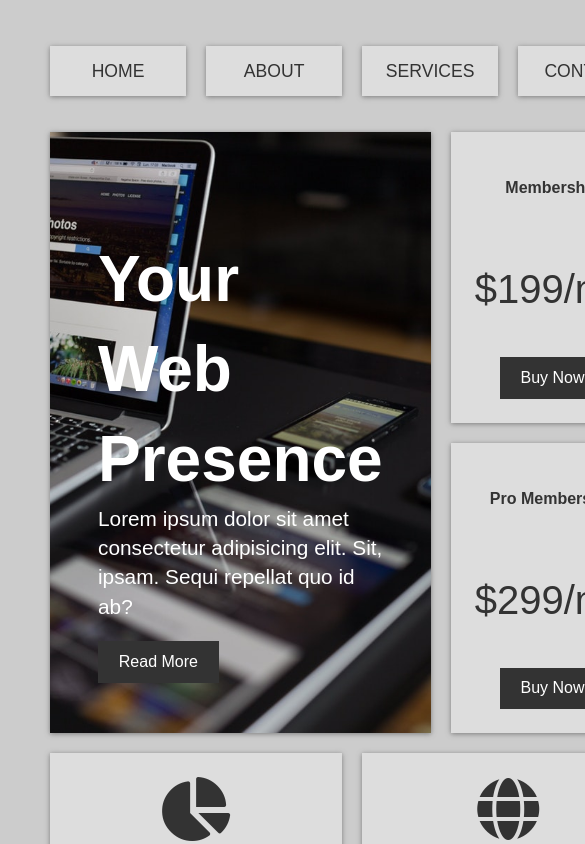
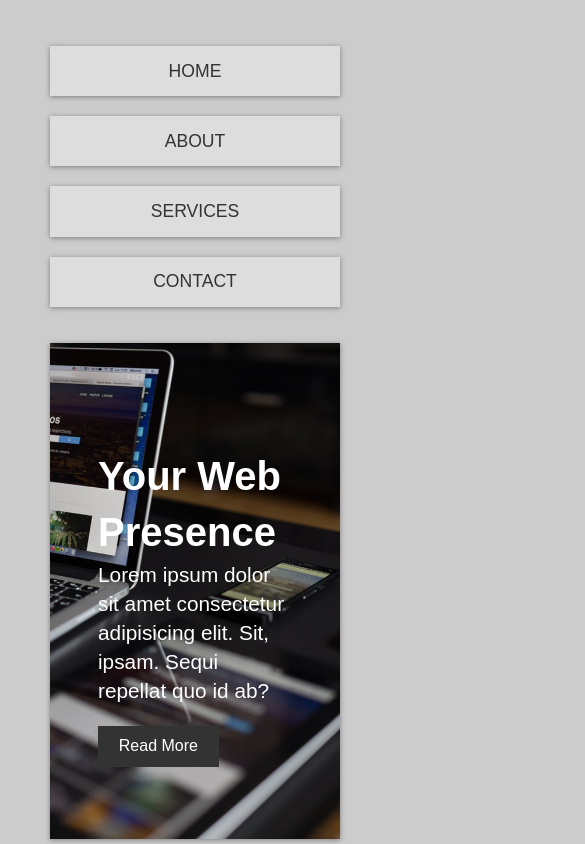
Before and after one commit to ralphie94/responsive-grid-practice, a plain HTML site: page index.html in a window 390 px wide. Shown: the top 844 px of the page, 585 px wide, since content can reach past the window. Drawn offline with Linux system fonts and the light colour scheme.

Commit message:
styles completed, added media queries for responsiveness

```diff
--- a/style.css
+++ b/style.css
@@ -163,3 +163,39 @@ footer {
     text-align: center;
     padding: 1rem;
 }
+
+/* Media Queries */
+@media(max-width: 700px) {
+    .top-container{
+        grid-template-areas:
+            "showcase showcase"
+            "top-box-a top-box-b"
+    }
+
+    .showcase h1 {
+        font-size: 2.5rem;
+    }
+
+    .main-nav ul {
+        grid-template-columns: 1fr;
+    }
+
+    .info {
+        grid-template-columns: 1fr;
+    }
+
+    .info .btn {
+        display: block;
+        text-align: center;
+        margin: auto;
+    }
+}
+
+@media(max-width: 500px) {
+    .top-container{
+        grid-template-areas:
+            "showcase"
+            "top-box-a"
+            "top-box-b"
+    }
+}
```
